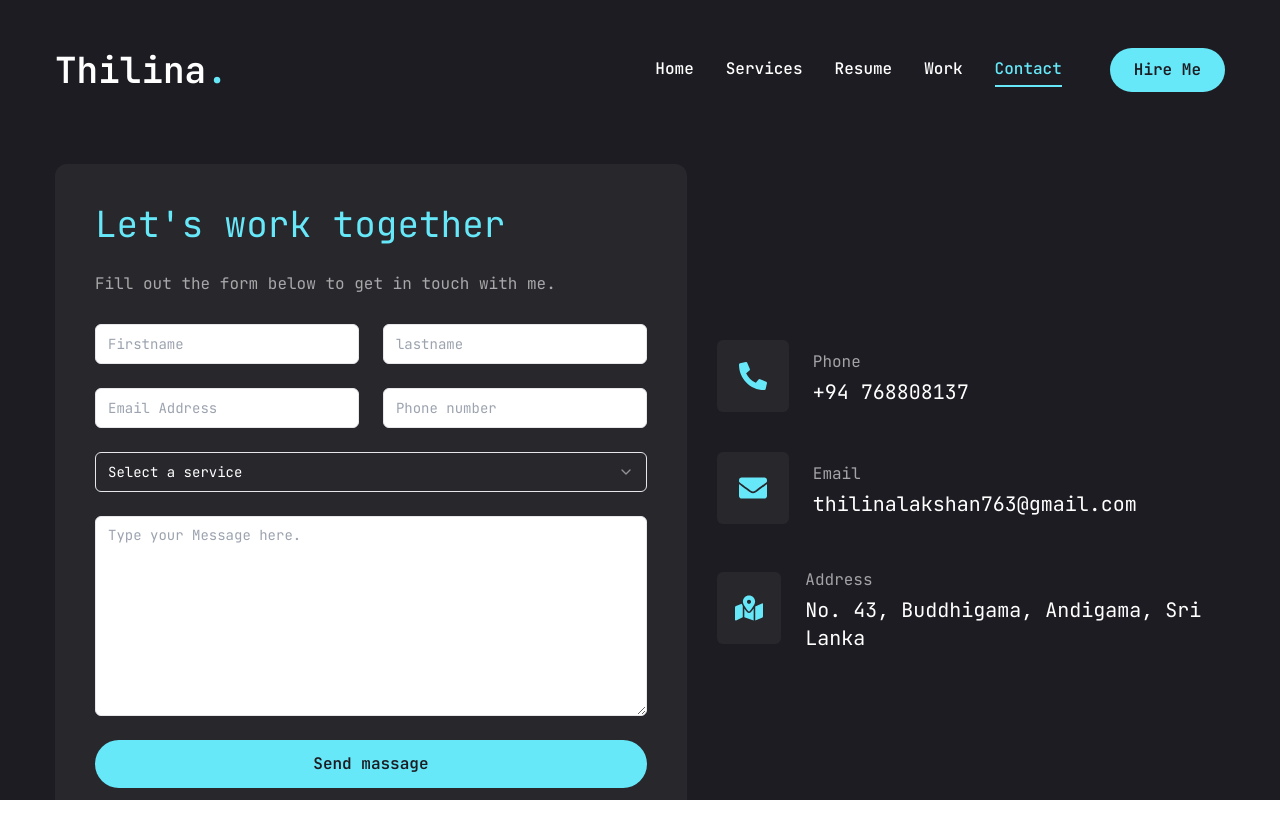
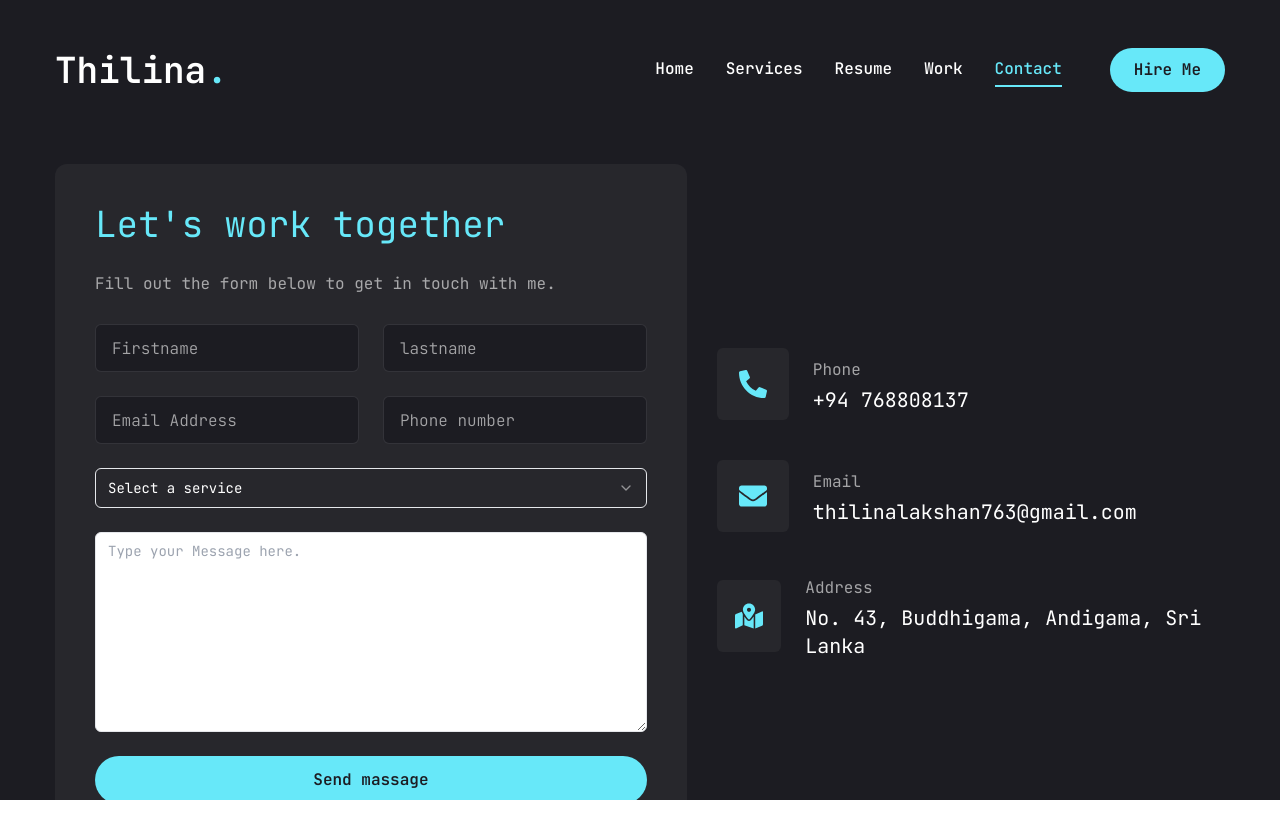
Before and after one commit to thilina330/my-portfolio, a Next.js app in the folder my-portfolio-website/: page /contact in a window 1280 px wide. Shown: the top 838 px of the page. Built offline with nearby package versions, Linux system fonts and the light colour scheme.

Commit message:
create component input

```diff
--- a/my-portfolio-website/components/ui/input.jsx
+++ b/my-portfolio-website/components/ui/input.jsx
@@ -1,19 +1,20 @@
-import * as React from "react"
+import * as React from "react";
 
-import { cn } from "@/lib/utils"
+import { cn } from "@/lib/utils";
 
 const Input = React.forwardRef(({ className, type, ...props }, ref) => {
   return (
-    (<input
+    <input
       type={type}
       className={cn(
-        "flex h-10 w-full rounded-md border border-input bg-background px-3 py-2 text-base ring-offset-background file:border-0 file:bg-transparent file:text-sm file:font-medium file:text-foreground placeholder:text-muted-foreground focus-visible:outline-none focus-visible:ring-2 focus-visible:ring-ring focus-visible:ring-offset-2 disabled:cursor-not-allowed disabled:opacity-50 md:text-sm",
+        "flex h-[48px] rounded-md border border-white/10 focus:border-cyan-300 font-light bg-primary px-4 py-5 text-base placeholder:text-white/60 outline-none ",
         className
       )}
       ref={ref}
-      {...props} />)
+      {...props}
+    />
   );
-})
-Input.displayName = "Input"
+});
+Input.displayName = "Input";
 
-export { Input }
+export { Input };
```
